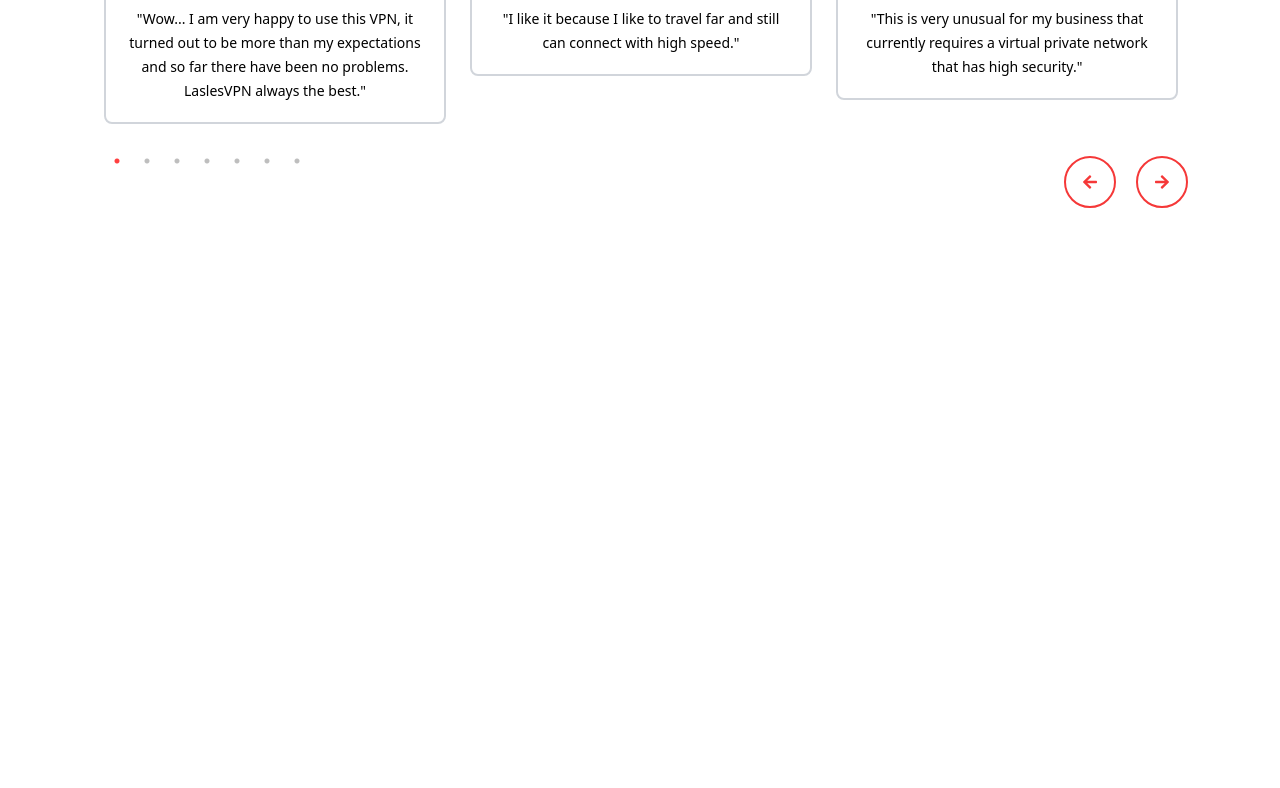
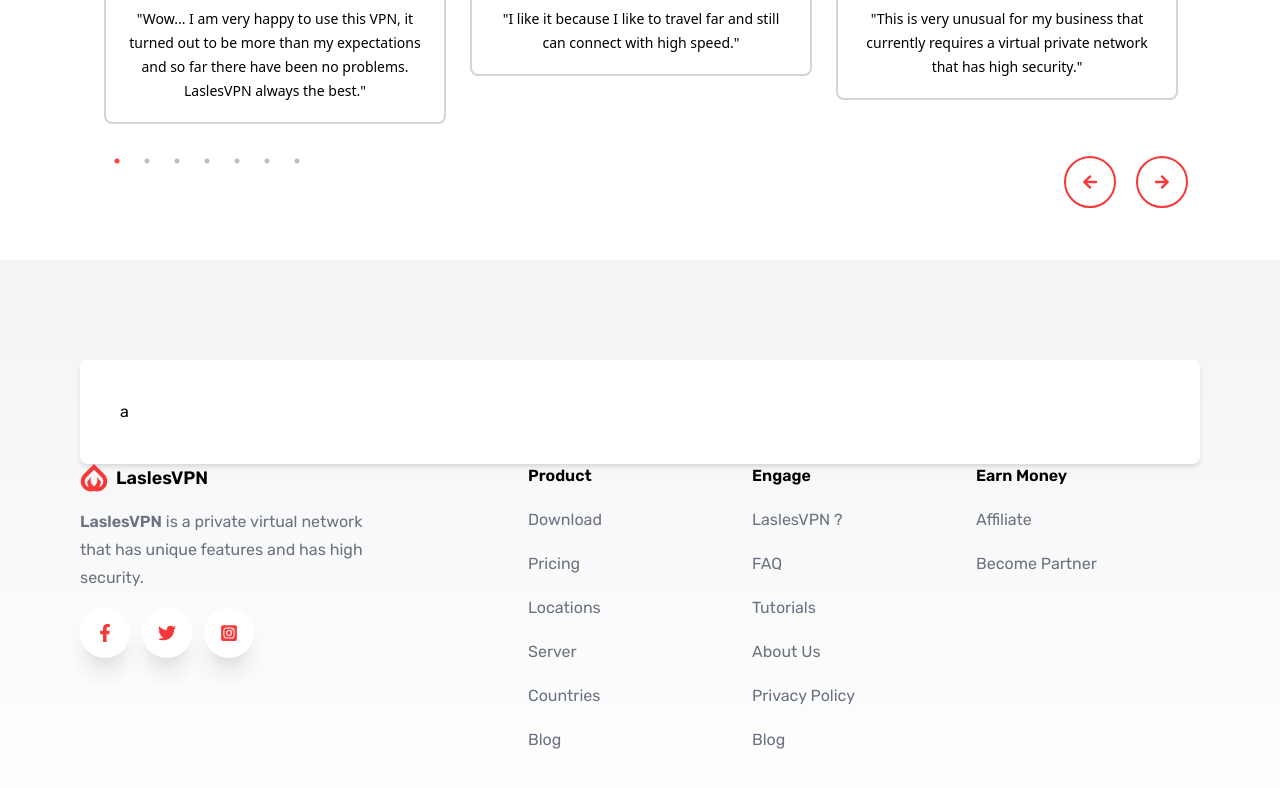
Before and after one commit to RevDonz/react-corona, a React (Create React App) app: page / in a window 1280 px wide. Shown: the part 3824-4612 px from the top of the page. Before the commit the page ends 4084 px from the top, so only its background shows below. Built offline with nearby package versions, Linux system fonts and the light colour scheme.

Commit message:
Add Footer tapi masih banyak bug

```diff
--- a/src/App.js
+++ b/src/App.js
@@ -1,5 +1,5 @@
 import { useState, useEffect } from 'react';
-import { Features, Hero, Navbar, Pricing, Testimonial } from './components';
+import { Features, Hero, Navbar, Pricing, Testimonial, Footer } from './components';
 
 function App() {
   const [scrollNav, setScrollNav] = useState(false)
@@ -22,6 +22,7 @@ function App() {
       <Features />
       <Pricing />
       <Testimonial />
+      <Footer />
     </div>
   );
 }
--- /dev/null
+++ b/src/components/Footer/index.js
@@ -0,0 +1,61 @@
+import React from 'react'
+import { LazyLoadImage } from 'react-lazy-load-image-component'
+import { IMGLogo } from '../../assets'
+import { FaFacebookF, FaTwitter, FaInstagramSquare } from "react-icons/fa";
+
+export default function Footer() {
+    return (
+        <div className="py-5 bg-gradient-to-b from-gray-100 to-white font-rubik" id="pricing">
+            <div className="container mx-auto px-10 lg:px-20 my-10 lg:my-20 relative">
+                <div className="bg-white w-full p-10 -top-36 shadow-md rounded-lg ">
+                    a
+                </div>
+                <div className="grid grid-cols-5">
+                    <div className="col-span-2">
+                        <div className="flex items-center">
+                            <LazyLoadImage src={IMGLogo} className="w-7 h-7 mr-2" />
+                            <span className="font-semibold text-lg">LaslesVPN</span>
+                        </div>
+                        <div className="mt-4 w-2/3 leading-7">
+                            <p className="text-gray-500"><span className="font-semibold">LaslesVPN</span> is a private virtual network that has unique features and has high security.</p>
+                        </div>
+                        <div className="flex mt-4 space-x-3">
+                            <div className="p-4 bg-white rounded-full hover:shadow-md transition-all duration-300 text-first items-center shadow-xl text-lg"><FaFacebookF /></div>
+                            <div className="p-4 bg-white rounded-full hover:shadow-md transition-all duration-300 text-first items-center shadow-xl text-lg"><FaTwitter /></div>
+                            <div className="p-4 bg-white rounded-full hover:shadow-md transition-all duration-300 text-first items-center shadow-xl text-lg"><FaInstagramSquare /></div>
+                        </div>
+                    </div>
+                    <div className="">
+                        <span className="font-semibold">Product</span>
+                        <ul className="space-y-5 pt-5 text-gray-500">
+                            <li className="cursor-pointer">Download</li>
+                            <li className="cursor-pointer">Pricing</li>
+                            <li className="cursor-pointer">Locations</li>
+                            <li className="cursor-pointer">Server</li>
+                            <li className="cursor-pointer">Countries</li>
+                            <li className="cursor-pointer">Blog</li>
+                        </ul>
+                    </div>
+                    <div className="">
+                        <span className="font-semibold">Engage</span>
+                        <ul className="space-y-5 pt-5 text-gray-500">
+                            <li className="cursor-pointer">LaslesVPN ?</li>
+                            <li className="cursor-pointer">FAQ</li>
+                            <li className="cursor-pointer">Tutorials</li>
+                            <li className="cursor-pointer">About Us</li>
+                            <li className="cursor-pointer">Privacy Policy</li>
+                            <li className="cursor-pointer">Blog</li>
+                        </ul>
+                    </div>
+                    <div className="">
+                        <span className="font-semibold">Earn Money</span>
+                        <ul className="space-y-5 pt-5 text-gray-500">
+                            <li className="cursor-pointer">Affiliate</li>
+                            <li className="cursor-pointer">Become Partner</li>
+                        </ul>
+                    </div>
+                </div>
+            </div>
+        </div>
+    )
+}
--- a/src/components/TestimonialItem/index.js
+++ b/src/components/TestimonialItem/index.js
@@ -60,13 +60,13 @@ const TestimonialItem = () => {
             </Slider>
             <div className='flex pt-5 ml-auto'>
                 <button
-                    className='p-4 mr-5 focus:outline-none border-2 border-first bg-white hover:bg-first text-first hover:text-white rounded-full'
+                    className='p-4 mr-5 focus:outline-none border-2 transition-all duration-300 border-first bg-white hover:bg-first text-first hover:text-white rounded-full'
                     onClick={prev}
                 >
                     <FaArrowLeft />
                 </button>
                 <button
-                    className='p-4 focus:outline-none border-2 border-first bg-white hover:bg-first text-first hover:text-white rounded-full'
+                    className='p-4 focus:outline-none border-2 transition-all duration-300 border-first bg-white hover:bg-first text-first hover:text-white rounded-full'
                     onClick={next}
                 >
                     <FaArrowRight />
--- a/src/components/index.js
+++ b/src/components/index.js
@@ -5,6 +5,7 @@ import Pricing from './Pricing'
 import About from './About'
 import Testimonial from './Testimonial'
 import TestimonialItem from './TestimonialItem'
+import Footer from './Footer'
 
 export {
     About,
@@ -14,4 +15,5 @@ export {
     Pricing,
     Testimonial,
     TestimonialItem,
+    Footer
 }
```
